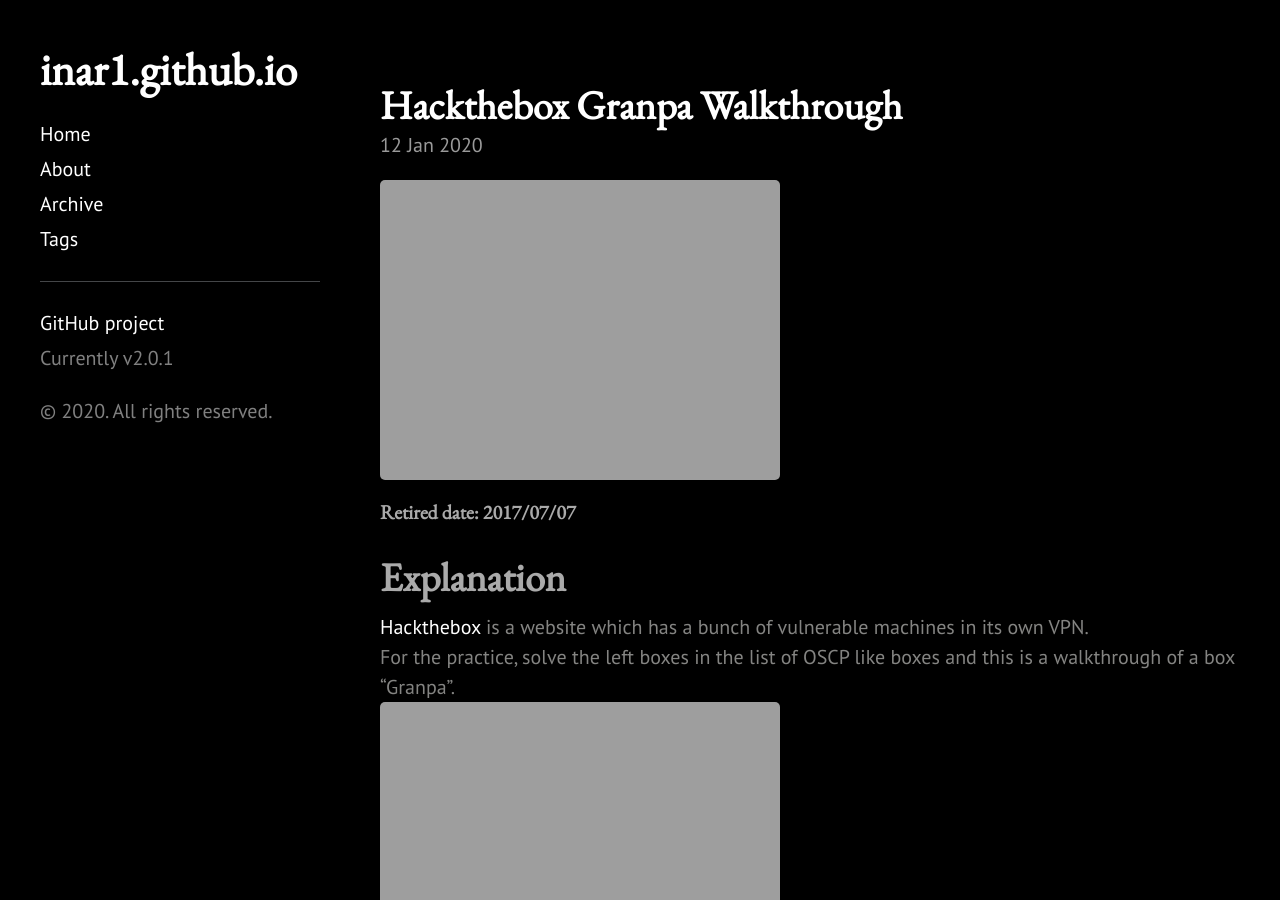
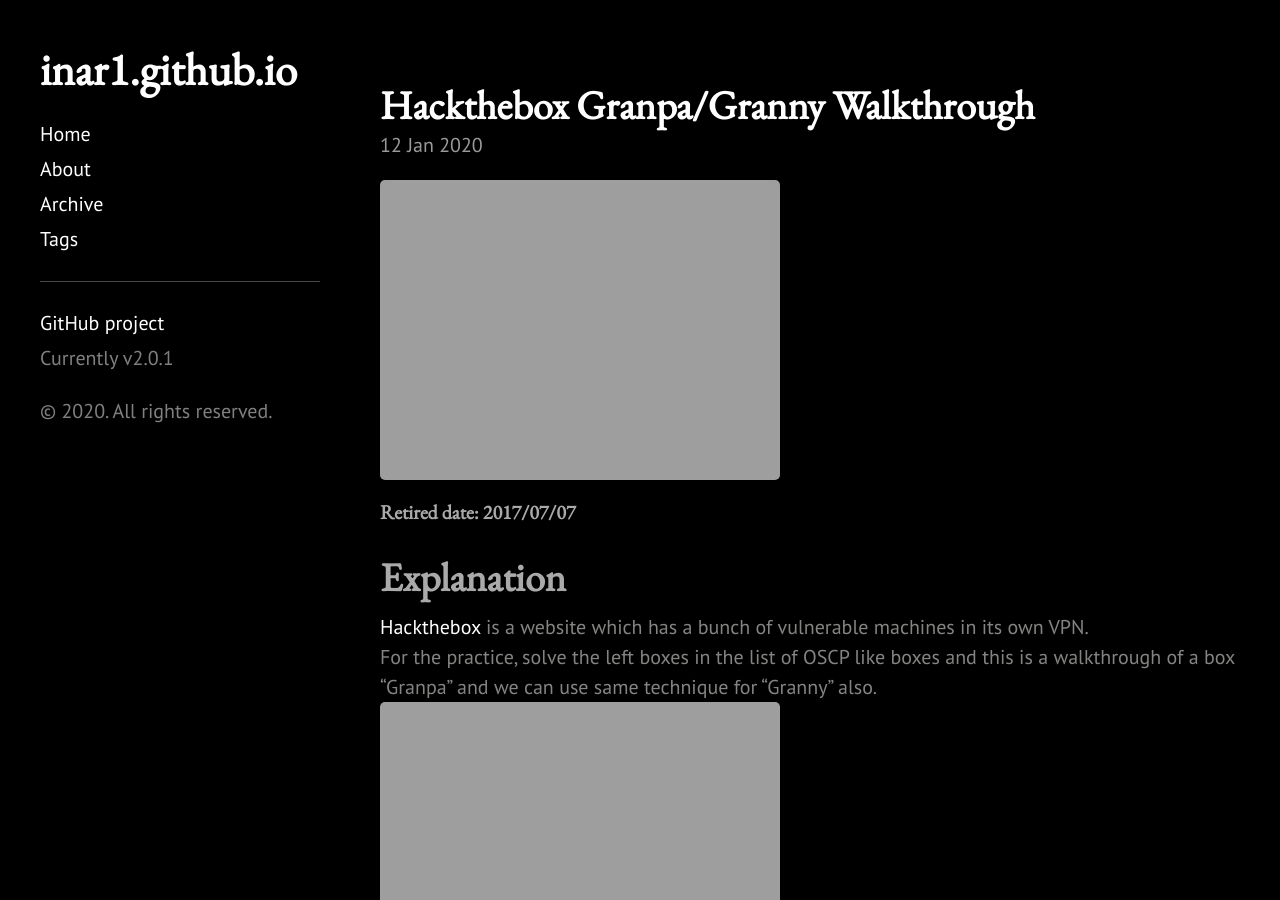
Before and after one commit to 1n4r1/1n4r1.github.io, a Jekyll site: the page built from _posts/2020-01-12-Hackthebox-Granpa-Walkthrough.md, in a window 1280 px wide and 900 px high. Built offline with Jekyll 4.4.1, drawn with Linux system fonts in a browser that asks for light colours; a style sheet for code colours, icons or effects is not loaded.

Commit message:
update title

```diff
--- a/_posts/2020-01-12-Hackthebox-Granpa-Walkthrough.md
+++ b/_posts/2020-01-12-Hackthebox-Granpa-Walkthrough.md
@@ -1,6 +1,6 @@
 ---
 layout: post
-title: Hackthebox Granpa Walkthrough
+title: Hackthebox Granpa/Granny Walkthrough
 categories: HackTheBox
 ---
 
@@ -9,7 +9,7 @@ categories: HackTheBox
 
 # Explanation
 <a href="https://www.hackthebox.eu">Hackthebox</a> is a website which has a bunch of vulnerable machines in its own VPN.<br>
-For the practice, solve the left boxes in the list of OSCP like boxes and this is a walkthrough of a box "Granpa".<br>
+For the practice, solve the left boxes in the list of OSCP like boxes and this is a walkthrough of a box "Granpa" and we can use same technique for "Granny" also.<br>
 ![placeholder](https://inar1.github.io/public/images/general/oscp_like_box.png)
 
 # Solution
```
